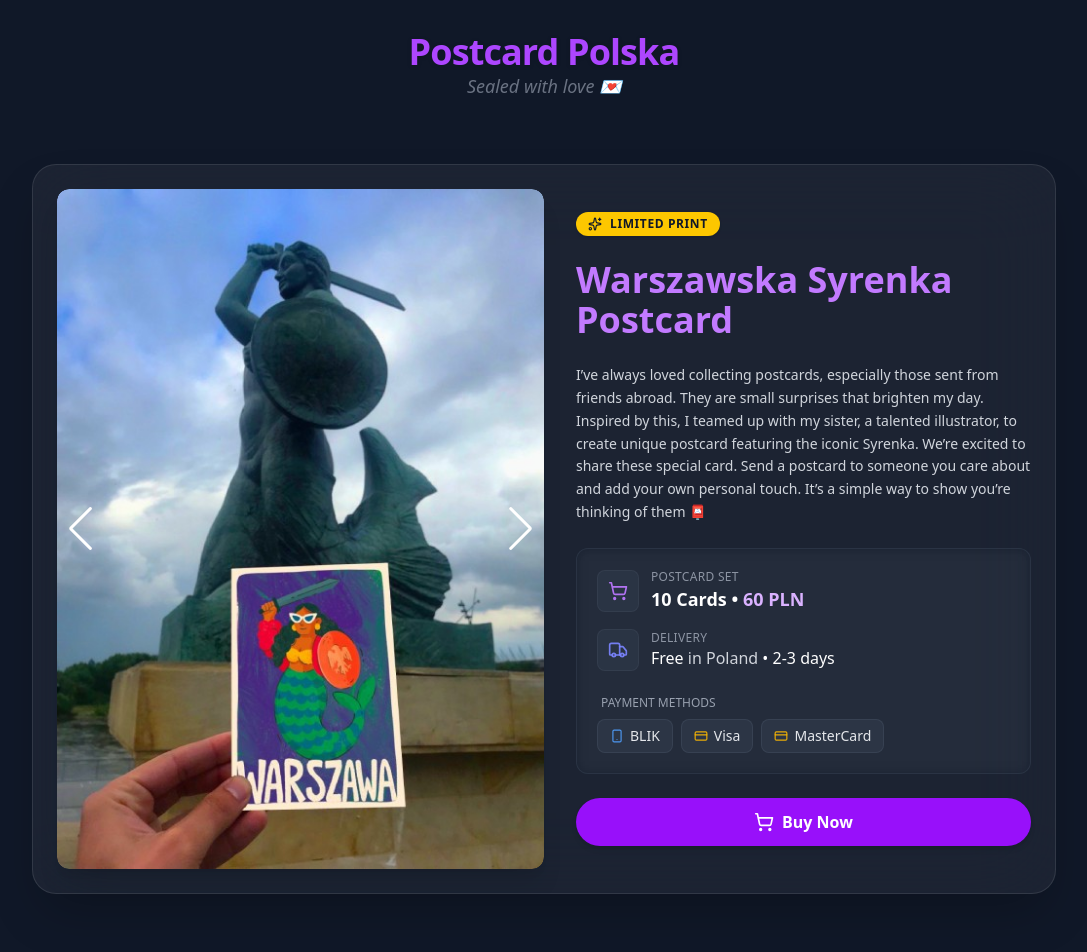
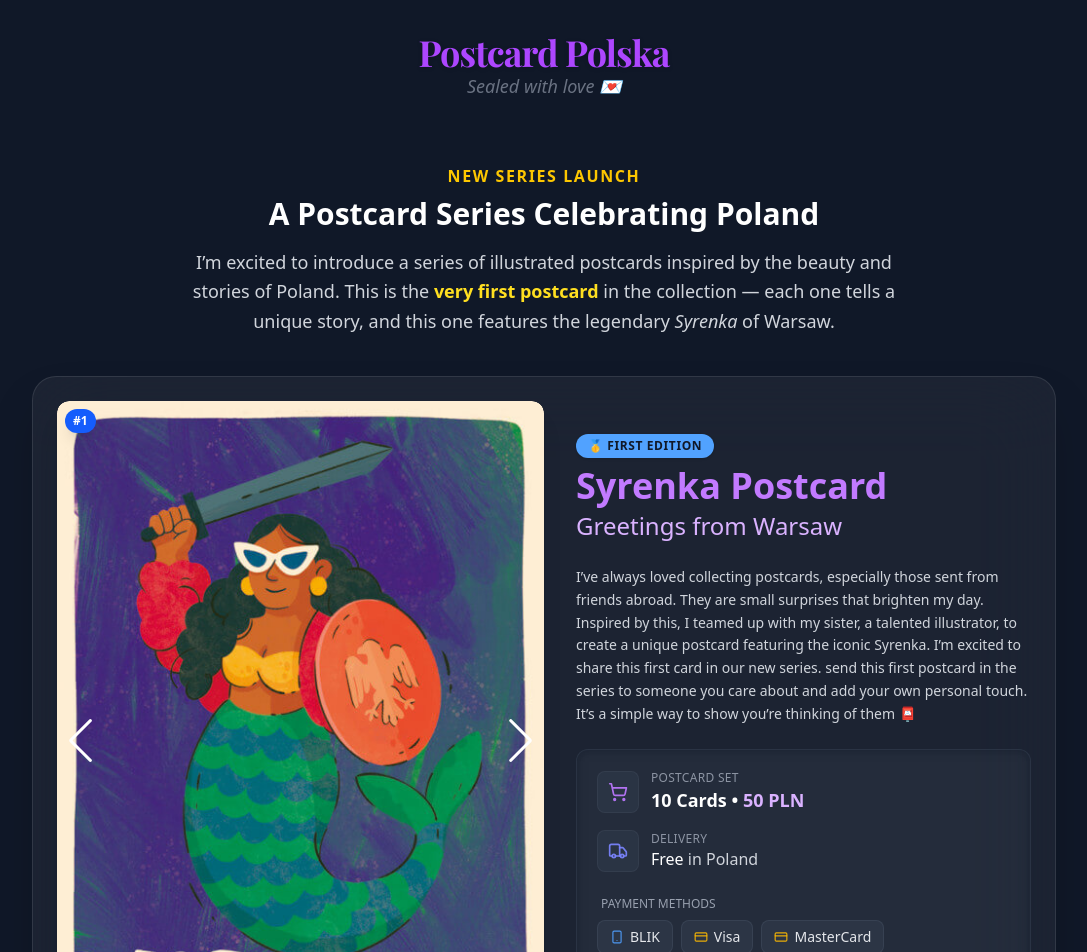
Before and after one commit to herol3oy/postcard-polska, a Next.js app: page / in a window 1280 px wide. Shown: the top 952 px of the page, without its empty margins (96-1183 px from the left). Built offline with nearby package versions, Linux system fonts and the light colour scheme.

Commit message:
update layout

```diff
--- a/app/SwapperImage.jsx
+++ b/app/SwapperImage.jsx
@@ -2,7 +2,7 @@
 
 import Image from "next/image";
 
-import { Autoplay, Navigation } from "swiper/modules";
+import { Navigation } from "swiper/modules";
 import { Swiper, SwiperSlide } from "swiper/react";
 
 import "swiper/css";
@@ -13,8 +13,7 @@ export const SwapperImage = () => {
     <Swiper
       navigation
       loop
-      modules={[Navigation, Autoplay]}
-      autoplay={{ delay: 4000, disableOnInteraction: false }}
+      modules={[Navigation]}
       spaceBetween={10}
       slidesPerView={1}
       className="rounded-xl overflow-hidden"
--- a/app/api/checkout_sessions/route.ts
+++ b/app/api/checkout_sessions/route.ts
@@ -14,7 +14,7 @@ export async function POST() {
       line_items: [
         {
           // Provide the exact Price ID (for example, price_1234) of the product you want to sell
-          price: 'price_1RdYg0ETCazgJHFFJ58HA3TD',
+          price: 'price_1ReSVCETCazgJHFFOs8FVpem',
           quantity: 1,
         },
       ],
--- a/app/layout.tsx
+++ b/app/layout.tsx
@@ -1,5 +1,13 @@
 import { Metadata } from "next";
 import "./globals.css";
+
+import { Playfair_Display } from "next/font/google";
+
+const playfair = Playfair_Display({
+  subsets: ["latin"],
+  weight: ["400", "700"],
+  display: "swap",
+});
 
 export const metadata: Metadata = {
   title: "Postcard Polska | Buy the most beautiful Warsaw postcard",
@@ -29,7 +37,28 @@ export default function RootLayout({
 }>) {
   return (
     <html lang="en">
-      <body>{children}</body>
+      <body className="bg-gray-900">
+        <header className="text-center py-8 relative z-10">
+          <h1
+            className={`text-3xl sm:text-4xl font-bold tracking-tight text-purple-500 drop-shadow-sm ${playfair.className}`}
+          >
+            Postcard Polska
+          </h1>
+          <span className="text-base sm:text-lg mt-3 text-gray-500 italic">
+            Sealed with love 💌
+          </span>
+        </header>
+        {children}
+        <footer className="text-center text-sm text-gray-500 py-6 mt-12 border-t border-gray-500/20 relative z-10">
+          &copy; {new Date().getFullYear()} Postcard Polska ·
+          <a
+            href="mailto:hamed@postcardpolska.pl"
+            className="text-purple-400 hover:text-purple-300 transition-colors ml-1"
+          >
+            hamed@postcardpolska.pl
+          </a>
+        </footer>
+      </body>
     </html>
   );
 }
--- a/app/page.tsx
+++ b/app/page.tsx
@@ -2,7 +2,6 @@ import {
   CreditCard,
   ShoppingCart,
   Smartphone,
-  Sparkles,
   Truck,
   XCircle,
 } from "lucide-react";
@@ -19,43 +18,60 @@ export default async function Home({
   const { canceled } = await searchParams;
 
   return (
-    <div className="min-h-screen bg-gradient-to-br bg-gray-900 text-white font-sans relative overflow-hidden">
-      <header className="text-center py-8 relative z-10">
-        <h1 className="text-3xl sm:text-4xl font-bold tracking-tight text-purple-500 drop-shadow-sm">
-          Postcard Polska
-        </h1>
-        <small className="text-base sm:text-lg mt-3 text-gray-500 italic">
-          Sealed with love 💌
-        </small>
-      </header>
+    <div className="min-h-screen text-white font-sans relative overflow-hidden">
+      <main className="flex flex-col items-center justify-center px-4 sm:px-8 py-8 relative z-10">
+        <section className="mb-10 text-center max-w-3xl mx-auto px-6">
+          <p className="text-sm sm:text-base text-yellow-400 uppercase tracking-widest font-semibold mb-2">
+            New Series Launch
+          </p>
 
-      <main className="flex flex-col items-center justify-center px-4 sm:px-8 py-8 relative z-10">
+          <h2 className="text-2xl sm:text-3xl font-bold text-white mb-4">
+            A Postcard Series Celebrating Poland
+          </h2>
+
+          <p className="text-base sm:text-lg text-gray-300 leading-relaxed">
+            I’m excited to introduce a series of illustrated postcards inspired
+            by the beauty and stories of Poland. This is the{" "}
+            <span className="text-yellow-300 font-semibold">
+              very first postcard
+            </span>{" "}
+            in the collection — each one tells a unique story, and this one
+            features the legendary <em>Syrenka</em> of Warsaw.
+          </p>
+        </section>
+
         <section className="bg-white/5 backdrop-blur-2xl border border-white/10 rounded-3xl shadow-2xl max-w-5xl w-full p-6">
           <div className="flex flex-col lg:flex-row items-center gap-8">
             <div className="w-full lg:w-1/2 space-y-4">
               <div className="relative rounded-xl overflow-hidden shadow-xl">
                 <SwapperImage />
+                <div className="absolute top-2 left-2 bg-blue-600 text-white text-xs font-bold px-2 py-1 rounded-full shadow-lg z-20">
+                  #1
+                </div>
               </div>
             </div>
 
             <div className="w-full lg:w-1/2 space-y-6">
-              <span className="inline-flex items-center gap-2 bg-yellow-400 text-gray-900 text-xs font-bold px-3 py-1 rounded-full uppercase tracking-wider shadow">
-                <Sparkles size={14} />
-                Limited Print
-              </span>
-
-              <h2 className="text-4xl font-bold text-purple-400">
-                Warszawska Syrenka Postcard
-              </h2>
-
+              <div className="flex flex-col gap-2">
+                <span className="max-w-fit gap-2 bg-blue-400 text-gray-900 text-xs font-bold px-3 py-1 rounded-full uppercase tracking-wider shadow">
+                  🥇 First Edition
+                </span>
+                <h2 className="text-4xl font-bold text-purple-400">
+                  Syrenka Postcard
+                  <span className="block text-2xl font-normal text-purple-300 mt-1">
+                    Greetings from Warsaw
+                  </span>
+                </h2>
+              </div>
               <p className="text-sm text-gray-300 leading-relaxed">
                 I’ve always loved collecting postcards, especially those sent
                 from friends abroad. They are small surprises that brighten my
                 day. Inspired by this, I teamed up with my sister, a talented
-                illustrator, to create unique postcard featuring the iconic
-                Syrenka. We’re excited to share these special card. Send a
-                postcard to someone you care about and add your own personal
-                touch. It’s a simple way to show you’re thinking of them 📮
+                illustrator, to create a unique postcard featuring the iconic
+                Syrenka. I’m excited to share this first card in our new series.
+                send this first postcard in the series to someone you care about
+                and add your own personal touch. It’s a simple way to show
+                you’re thinking of them 📮
               </p>
 
               <div className="flex flex-col gap-4 bg-gray-800/30 border border-gray-700/50 backdrop-blur-sm p-5 rounded-xl shadow-inner">
@@ -70,7 +86,7 @@ export default async function Home({
                       </p>
                       <p className="text-lg font-semibold text-white">
                         10 Cards •{" "}
-                        <span className="text-purple-300">60 PLN</span>
+                        <span className="text-purple-300">50 PLN</span>
                       </p>
                     </div>
                   </div>
@@ -84,8 +100,7 @@ export default async function Home({
                         DELIVERY
                       </p>
                       <p className="text-base font-medium text-white">
-                        Free <span className="text-gray-300">in Poland</span> •
-                        2-3 days
+                        Free <span className="text-gray-300">in Poland</span>
                       </p>
                     </div>
                   </div>
@@ -136,10 +151,6 @@ export default async function Home({
           </div>
         </section>
       </main>
-
-      <footer className="text-center text-sm text-gray-500 py-6 mt-12 border-t border-gray-500/20 relative z-10">
-        &copy; {new Date().getFullYear()} Postcard Polska.
-      </footer>
     </div>
   );
 }
```
